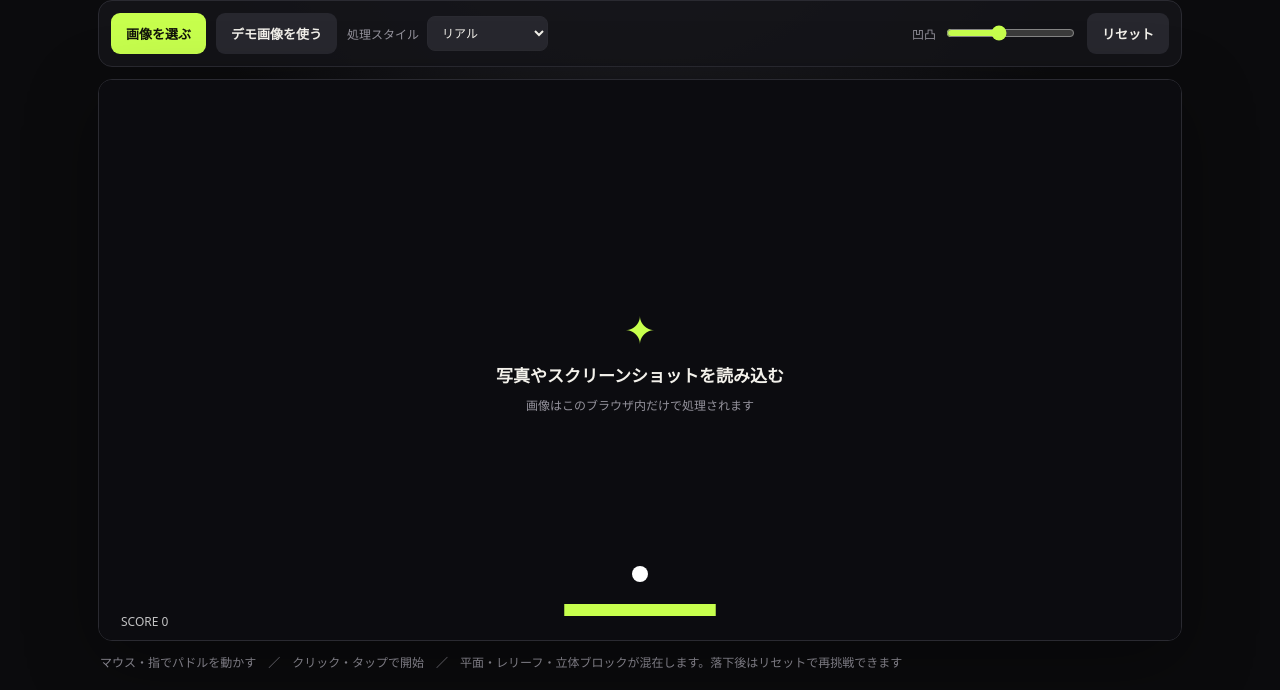
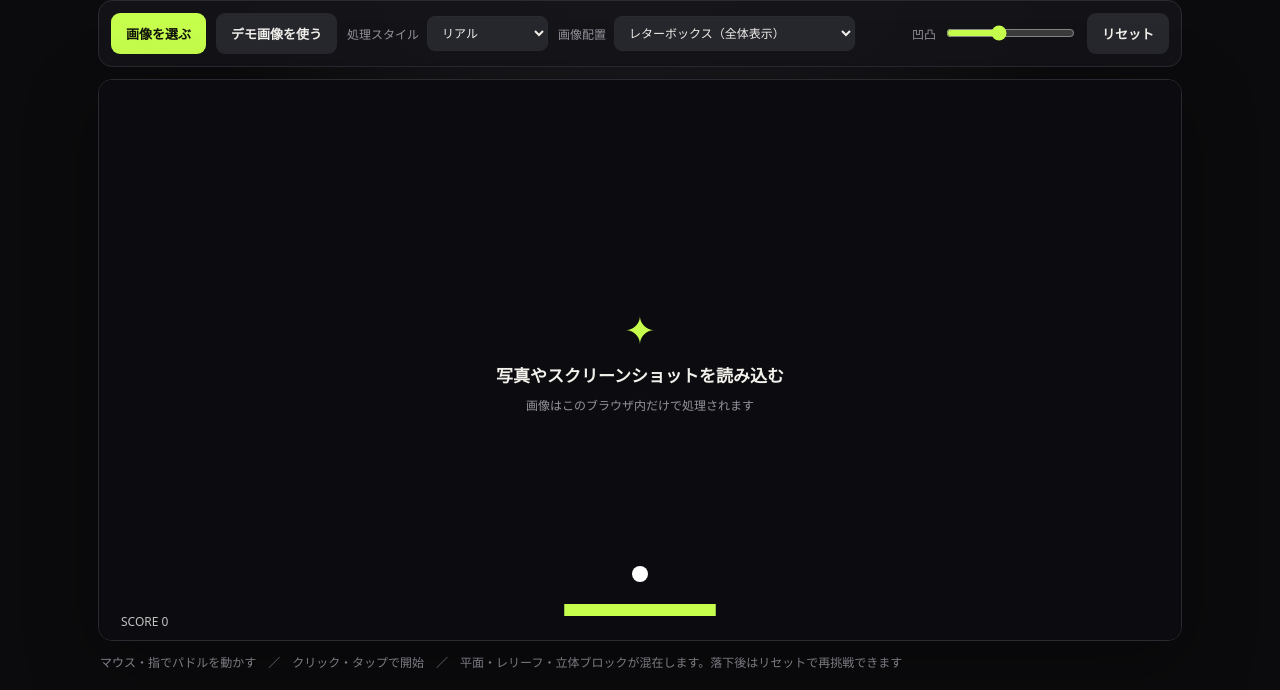
Before and after one commit to munoimpsbl-svg/ai-company, a plain HTML site: page projects/breakframe-prototype/index.html in a window 1280 px wide. Shown: the part 133-823 px from the top of the page. Drawn offline with Linux system fonts and the light colour scheme.

Commit message:
Add image fit controls to Breakframe

```diff
--- a/projects/breakframe-prototype/index.html
+++ b/projects/breakframe-prototype/index.html
@@ -29,6 +29,12 @@
           <option value="polygon">ポリゴン</option>
         </select>
       </label>
+      <label class="select-control">画像配置
+        <select id="fitSelect" aria-label="アップロード画像の配置方法">
+          <option value="contain">レターボックス（全体表示）</option>
+          <option value="cover">安全なクロップ（画面いっぱい）</option>
+        </select>
+      </label>
       <label class="range-control">凹凸 <input id="depthRange" type="range" min="0" max="20" value="8" /></label>
       <button id="resetButton" class="secondary">リセット</button>
     </section>
@@ -42,7 +48,7 @@
       </div>
     </section>
 
-  <footer class="hint">マウス・指でパドルを動かす　／　クリック・タップで開始　／　平面・レリーフ・立体ブロックが混在します。落下後はリセットで再挑戦できます</footer>
+    <footer class="hint">マウス・指でパドルを動かす　／　クリック・タップで開始　／　平面・レリーフ・立体ブロックが混在します。落下後はリセットで再挑戦できます</footer>
   </main>
   <script src="game.js"></script>
 </body>
```
